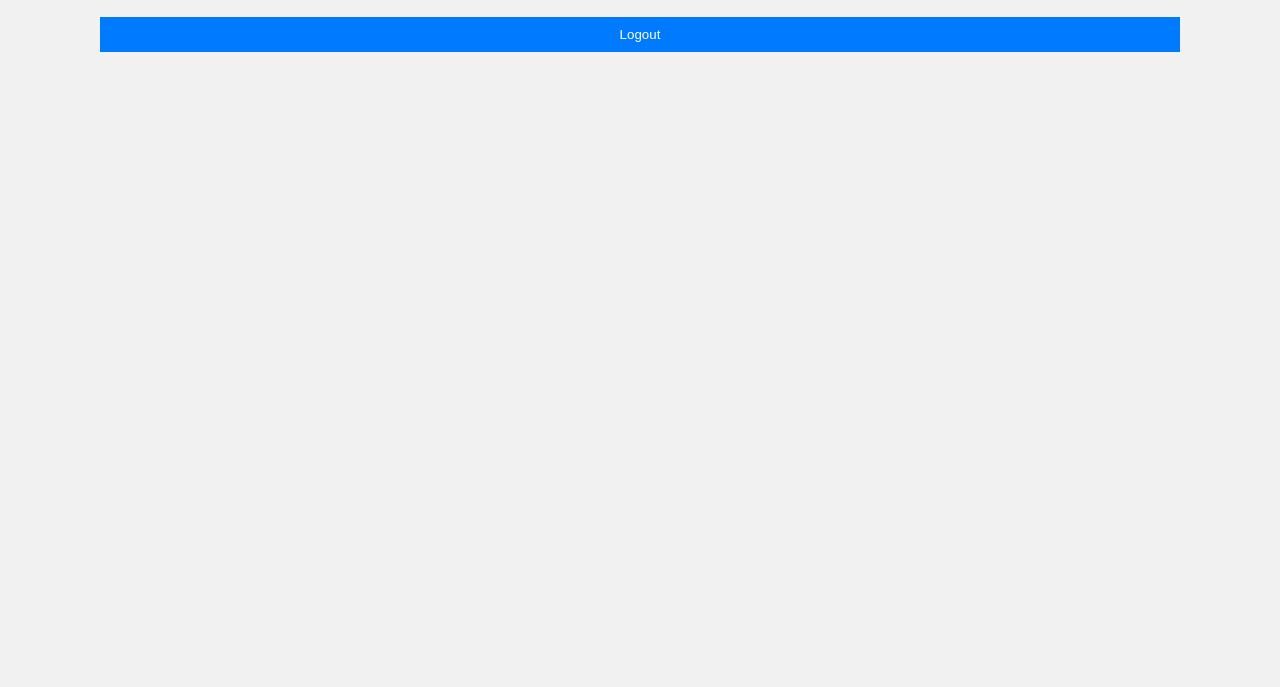
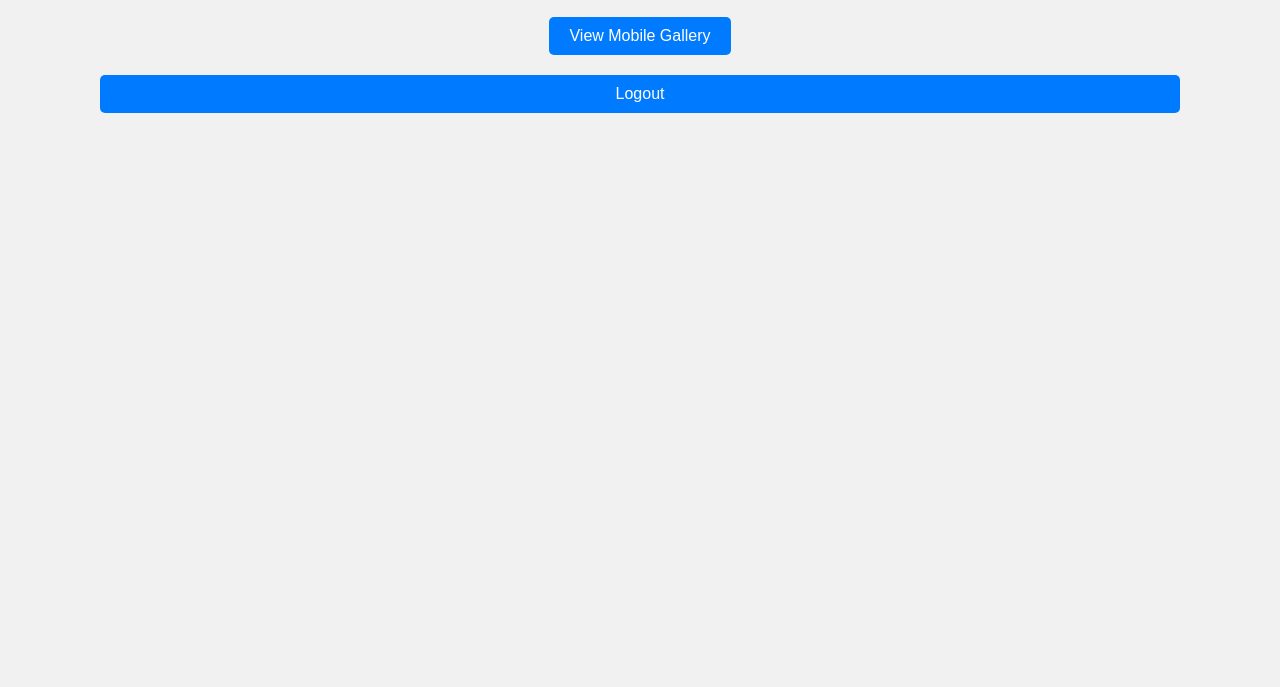
Before and after one commit to MOBILE-DOCTOR/mobiledoctor, a plain HTML site: page dashboard.html in a window 1280 px wide. Shown: the part 113-800 px from the top of the page. Drawn offline with Linux system fonts and the light colour scheme.

Commit message:
update dashbord

```diff
--- a/dashboard.html
+++ b/dashboard.html
@@ -4,10 +4,29 @@
   <meta charset="UTF-8" />
   <title>Dashboard - Mobile Doctor</title>
   <link rel="stylesheet" href="style.css" />
+  <style>
+    .button {
+      display: inline-block;
+      margin: 10px;
+      padding: 10px 20px;
+      background-color: #007bff;
+      color: white;
+      border: none;
+      border-radius: 5px;
+      text-decoration: none;
+      font-size: 16px;
+      cursor: pointer;
+    }
+  </style>
 </head>
 <body>
   <h1>Welcome to Mobile Doctor Dashboard</h1>
   <p id="userInfo"></p>
-  <button onclick="window.location.href='index.html'">Logout</button>
+
+  <!-- ✅ Link to Mobile Gallery -->
+  <a href="mobiles.html" class="button">View Mobile Gallery</a>
+
+  <!-- ✅ Logout Button -->
+  <button onclick="window.location.href='index.html'" class="button">Logout</button>
 </body>
 </html>
```
